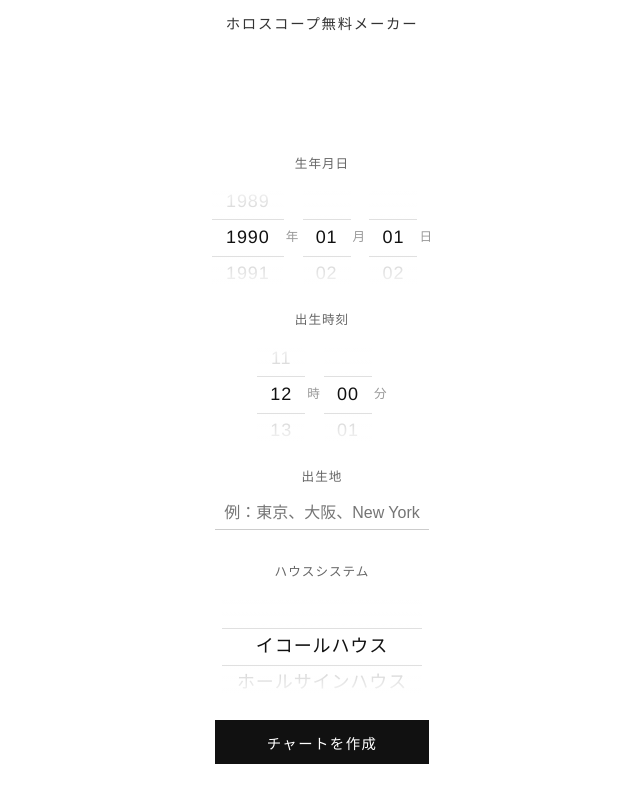
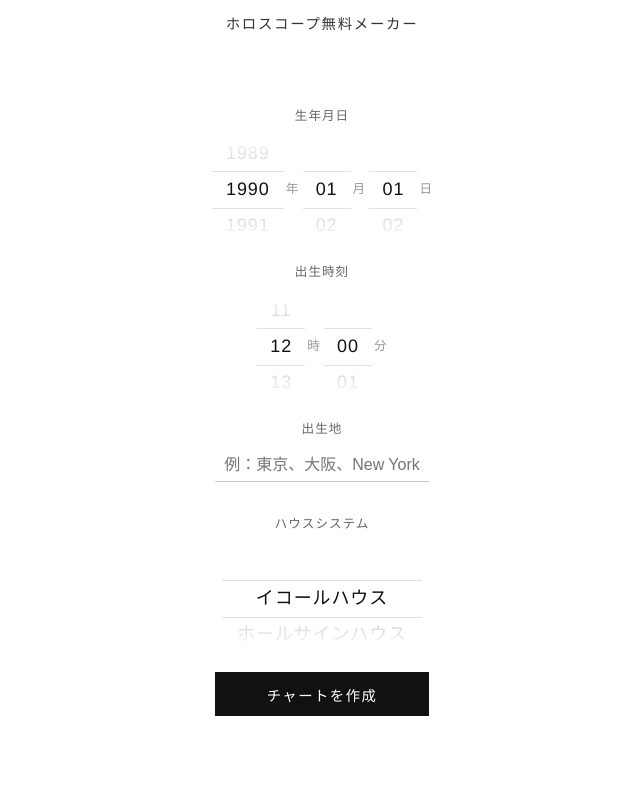
Before and after one commit to tamurajj/horoscope-app, a React (Vite) app: page / in a window 1280 px wide. Shown: the top 802 px of the page, without its empty margins (318-958 px from the left). Built offline with nearby package versions, Linux system fonts and the light colour scheme.

Commit message:
fix: パディングを調整（3回目）

```diff
--- a/src/App.jsx
+++ b/src/App.jsx
@@ -111,7 +111,7 @@ const styles = {
     left: 0,
     right: 0,
     height: `${HEADER_H}px`,
-    //paddingTop: 'env(safe-area-inset-top)',
+    paddingTop: 'env(safe-area-inset-top)',
     display: 'flex',
     alignItems: 'center',
     justifyContent: 'center',
@@ -126,7 +126,7 @@ const styles = {
     fontWeight: '300',
   },
   body: {
-    paddingTop: `${HEADER_H + 80}px`,  // 80px に増やす
+    paddingTop: `${HEADER_H + 32}px`,
     paddingBottom: '5rem',
   },
   chartWrapper: {
```
